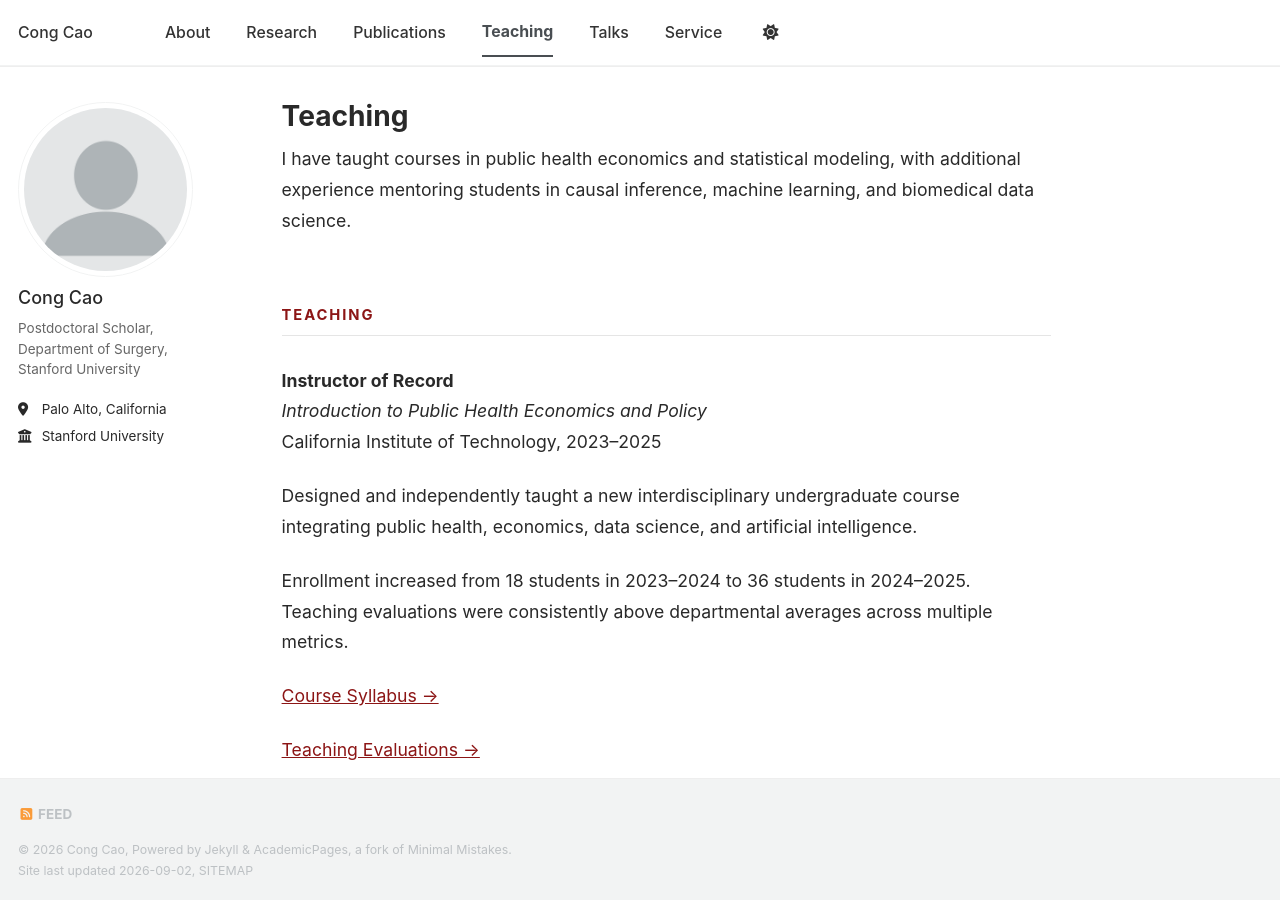
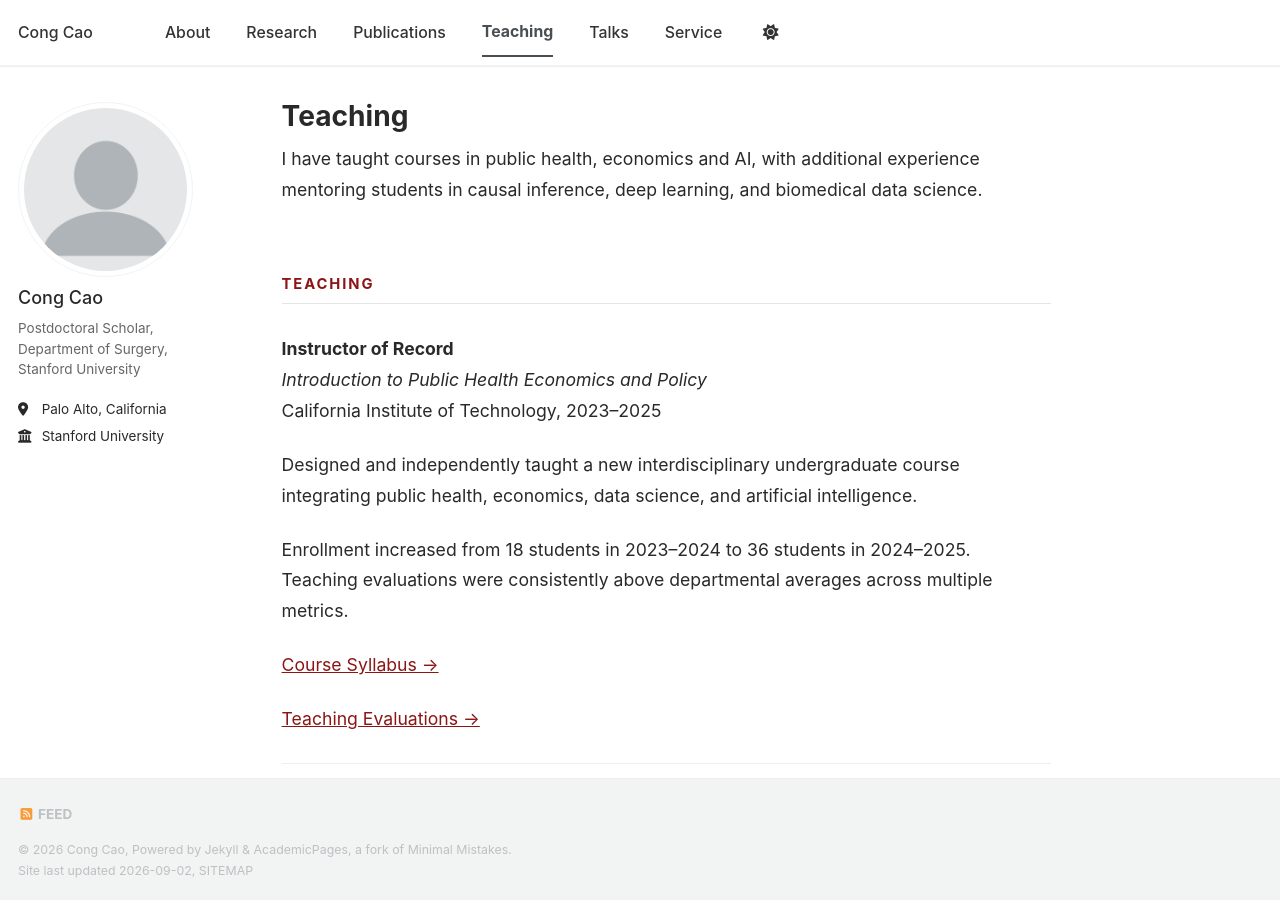
Before and after one commit to congca0/congca0.github.io, a Jekyll site: the page built from teaching.md, in a window 1280 px wide and 900 px high. Built offline with Jekyll 4.4.1, drawn with Linux system fonts in a browser that asks for light colours; a style sheet for code colours, icons or effects is not loaded.

Commit message:
Update teaching.md

```diff
--- a/teaching.md
+++ b/teaching.md
@@ -5,8 +5,8 @@ author_profile: true
 ---
 
 
-I have taught courses in public health economics and statistical modeling,
-with additional experience mentoring students in causal inference, machine
+I have taught courses in public health, economics and AI,
+with additional experience mentoring students in causal inference, deep
 learning, and biomedical data science.
 
 ## Teaching
```
